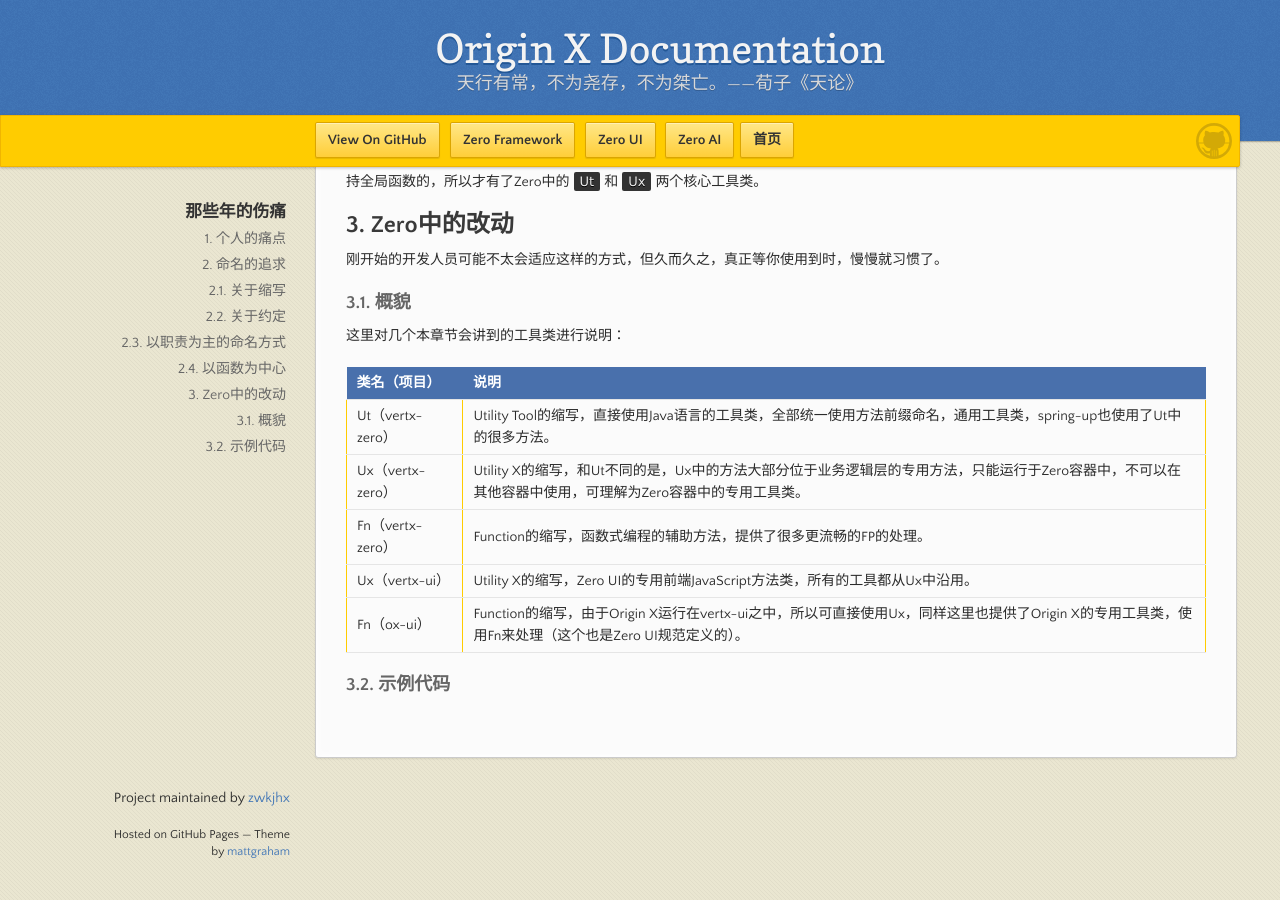
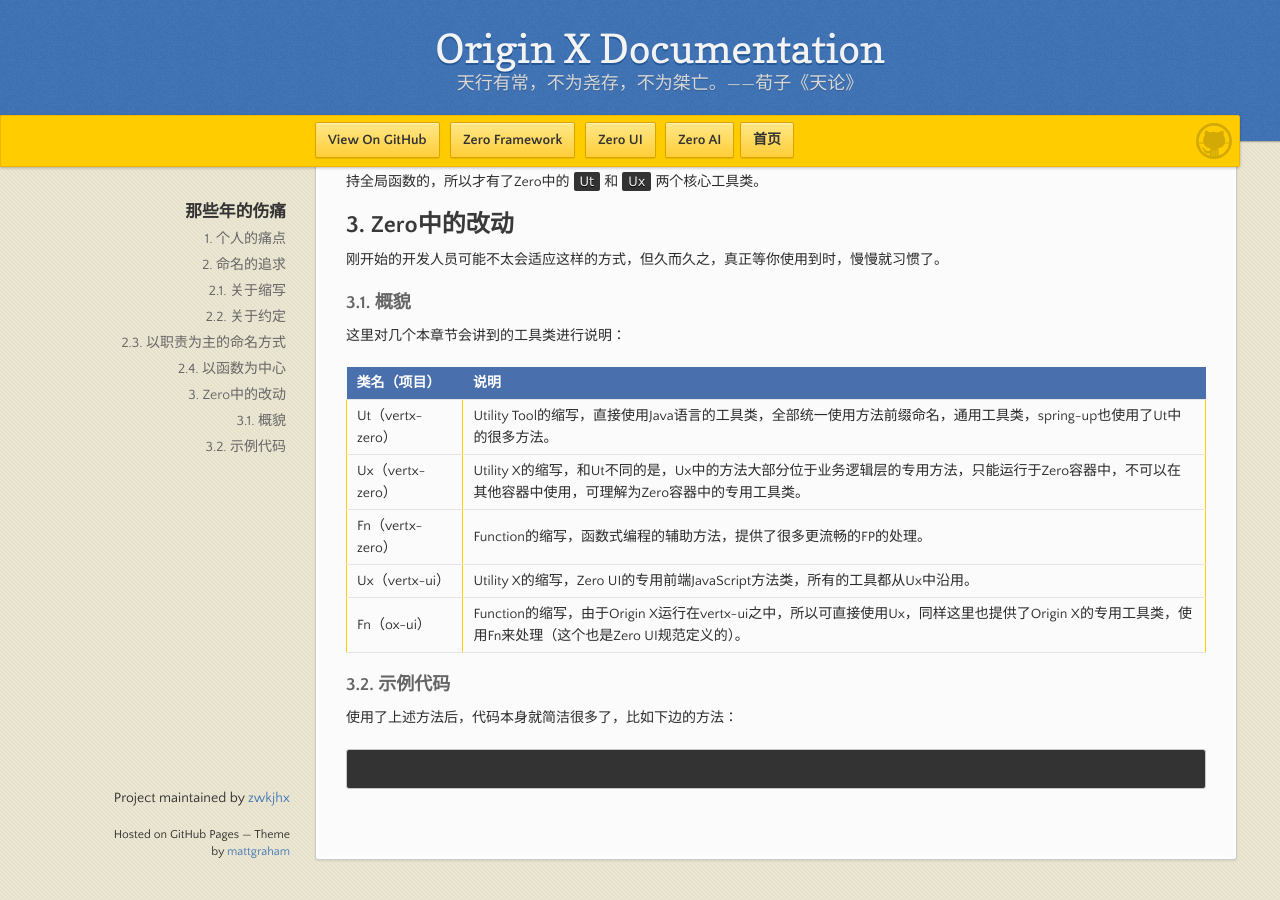
Before and after one commit to zwkjhx/ox-doc, a Jekyll site: the page built from utility-x/1-she-ji-li-nian/uxd-001-ling-ren-fan-suo-de-util.md, in a window 1280 px wide and 900 px high, scrolled down 3032 px. Built offline with Jekyll 4.4.1, drawn with Linux system fonts in a browser that asks for light colours; our own code applies the rules of GitHub Pages for plain Markdown files.

Commit message:
Updates utility-x/1-she-ji-li-nian/uxd-001-ling-ren-fan-suo-de-util.md
Auto commit by GitBook Editor

````diff
--- a/utility-x/1-she-ji-li-nian/uxd-001-ling-ren-fan-suo-de-util.md
+++ b/utility-x/1-she-ji-li-nian/uxd-001-ling-ren-fan-suo-de-util.md
@@ -134,3 +134,9 @@
 | Fn（ox-ui） | Function的缩写，由于Origin X运行在vertx-ui之中，所以可直接使用Ux，同样这里也提供了Origin X的专用工具类，使用Fn来处理（这个也是Zero UI规范定义的）。 |
 
 ### 3.2. 示例代码
+
+使用了上述方法后，代码本身就简洁很多了，比如下边的方法：
+
+```java
+
+```
````
